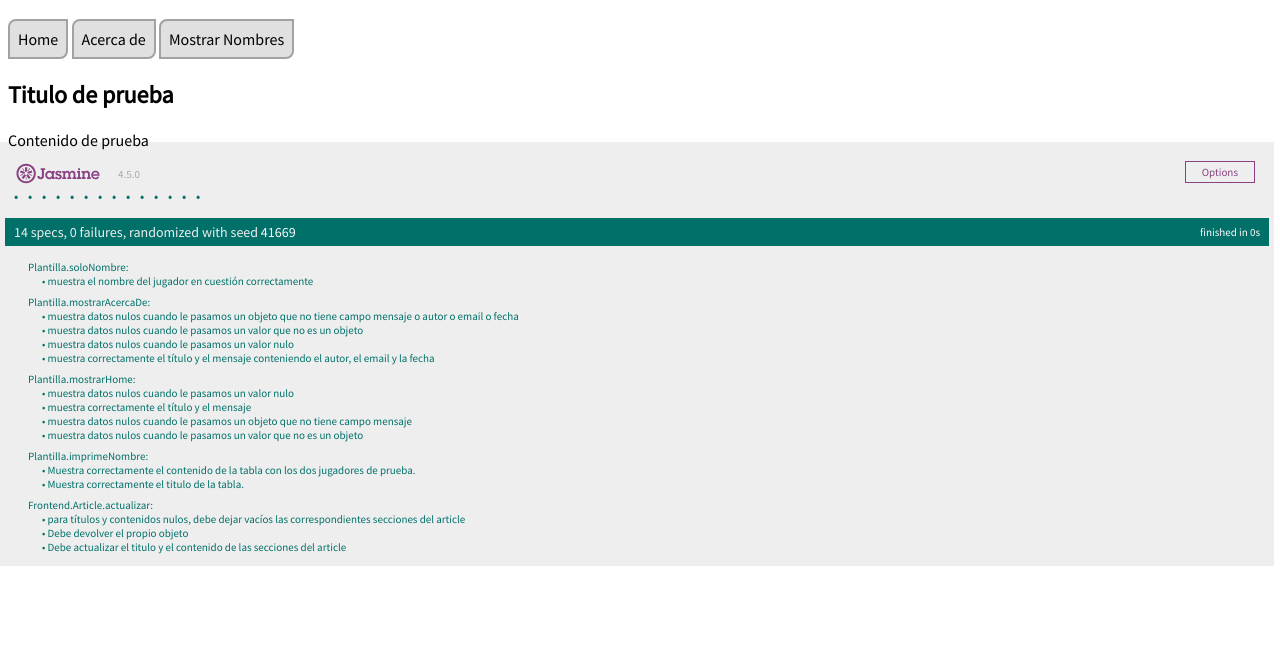
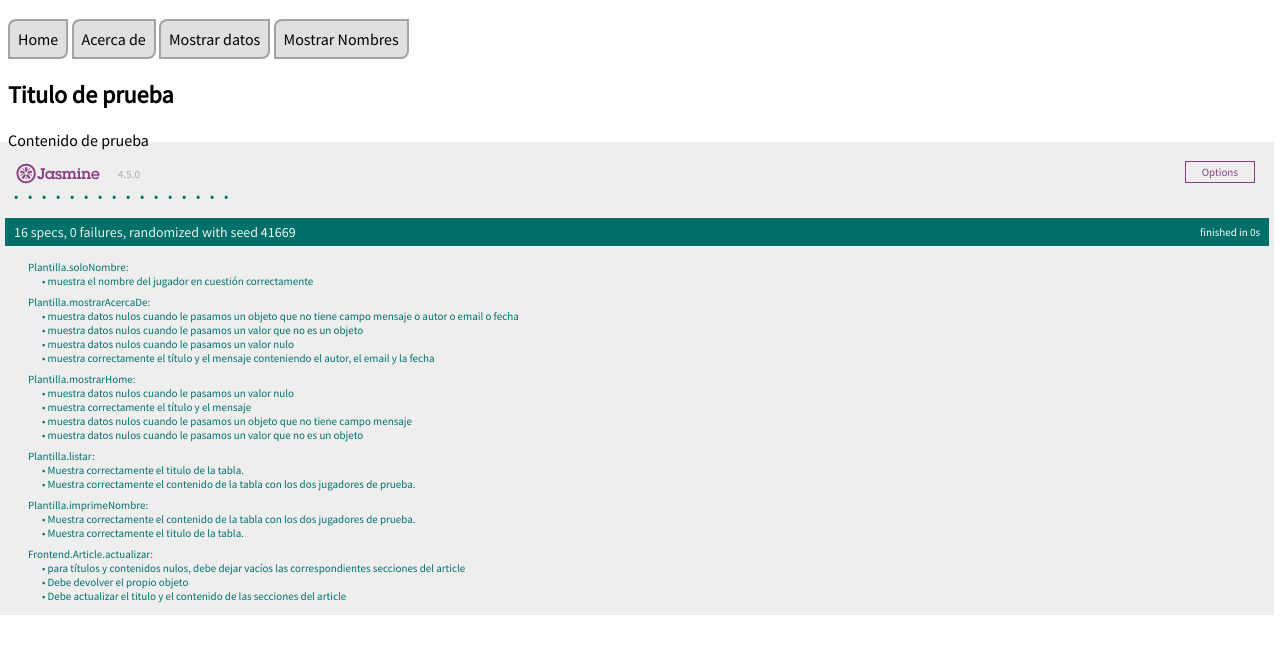
Before and after one commit to UJA-DAGIL-22-23/dagil-2022-2023-practica-3-amb00093, a website with bundled scripts: page front-end/static-files/index.html in a window 1280 px wide. Shown: the part 64-718 px from the top of the page. Built offline with nearby package versions, Linux system fonts and the light colour scheme.

Commit message:
Incremento 3 Finalizado (TDD realizado)

```diff
--- a/front-end/static-files/index.html
+++ b/front-end/static-files/index.html
@@ -26,8 +26,11 @@
             title="Llama a la ruta / del MS Plantilla">Home</a>
         <a href="javascript:Plantilla.procesarAcercaDe()" class="opcion-principal mostrar"
             title="Llama a la ruta /acercade del MS Plantilla">Acerca de</a>
+        <a href="javascript:Plantilla.listarDatos()" class="opcion-principal mostrar"
+            title="Realiza un listado con todos los datos de los jugadores en la BBDD">Mostrar datos</a>
         <a href="javascript:Plantilla.listarNombre()" class="opcion-principal mostrar"
             title="Realiza un listado con todos los nombres de los jugadores en la BBDD">Mostrar Nombres</a>
+
     </nav>
 
     <!--
--- a/front-end/static-files/js/ms-plantilla-spec.js
+++ b/front-end/static-files/js/ms-plantilla-spec.js
@@ -13,6 +13,7 @@ const elementoContenido = document.getElementById(Frontend.ID_SECCION_PRINCIPAL_
 const TITULO_HOME = "Plantilla Home"
 const TITULO_ACERCA_DE = "Plantilla Acerca de"
 const TITULO_MOSTRAR_NOMBRES = "Listado de nombres de los jugadores"
+const TITULO_MOSTRAR_DATOS = "Listado de datos de los jugadores"
 
 const datosDescargadosPrueba = {
     mensaje: "Mensaje de prueba descargado",
@@ -206,12 +207,33 @@ describe("Plantilla.imprimeNombre: ", function (){
 
     it("Muestra correctamente el contenido de la tabla con los dos jugadores de prueba. ",
     function (){
-
         Plantilla.imprimeNombre(jugadores)
         expect(elementoContenido.innerHTML.search(jugadores[0].data.nombre)>= 0).toBeTrue();
         expect(elementoContenido.innerHTML.search(jugadores[1].data.nombre)>= 0).toBeTrue();
     }
-    )})
+    )
+})
+
+describe("Plantilla.listar: ", function (){
+    it("Muestra correctamente el titulo de la tabla. ",
+    function (){
+        Plantilla.imprime(jugadores)
+        expect(elementoTitulo.innerHTML).toBe(TITULO_MOSTRAR_DATOS)
+    }
+    )
+    it("Muestra correctamente el contenido de la tabla con los dos jugadores de prueba. ",
+    function (){
+        Plantilla.imprime(jugadores)
+        expect(elementoContenido.innerHTML.search(jugadores[0].data.nombre)>= 0).toBeTrue();
+        expect(elementoContenido.innerHTML.search(jugadores[0].data.pais_nacimiento)>= 0).toBeTrue();
+        expect(elementoContenido.innerHTML.search(jugadores[0].data.apellidos)>= 0).toBeTrue();
+        expect(elementoContenido.innerHTML.search(jugadores[0].data.nombre)>= 0).toBeTrue();
+        expect(elementoContenido.innerHTML.search(jugadores[1].data.numParticipaciones)>= 0).toBeTrue();
+        expect(elementoContenido.innerHTML.search(jugadores[1].data.posicion)>= 0).toBeTrue();
+        expect(elementoContenido.innerHTML.search(jugadores[1].data.club_actual)>= 0).toBeTrue();
+    }
+    )
+})
 /*
 IMPORTANTE
 ==========
--- a/front-end/static-files/js/ms-plantilla.js
+++ b/front-end/static-files/js/ms-plantilla.js
@@ -159,7 +159,7 @@ Plantilla.imprime = function (vector) {
     msj += Plantilla.pieTable();
 
     // Borro toda la info de Article y la sustituyo por la que me interesa
-    Frontend.Article.actualizar( "Listado de jugadores", msj )
+    Frontend.Article.actualizar( "Listado de datos de los jugadores", msj )
 
 }
 
@@ -182,7 +182,7 @@ Plantilla.imprimeNombre = function (vector) {
 Plantilla.cuerpoTr = function (p) {
     const d = p.data;
     const nac = d.nacimiento;
-    return `< tr title="${p.ref['@ref'].id}">
+    return `
     <td><em>${d.nombre}</em></td>
     <td>${d.apellidos}</td>
     <td>${nac.dia}/${nac.mes}/${nac.Año}</td>
@@ -200,7 +200,7 @@ Plantilla.soloNombre = function (p){
     return `<tr><td><em>${d.nombre}</em></td></tr>`
 }
 
-Plantilla.listar = function(){
+Plantilla.listarDatos = function(){
     this.recupera(this.imprime);
 }
 Plantilla.listarNombre = function(){
```
